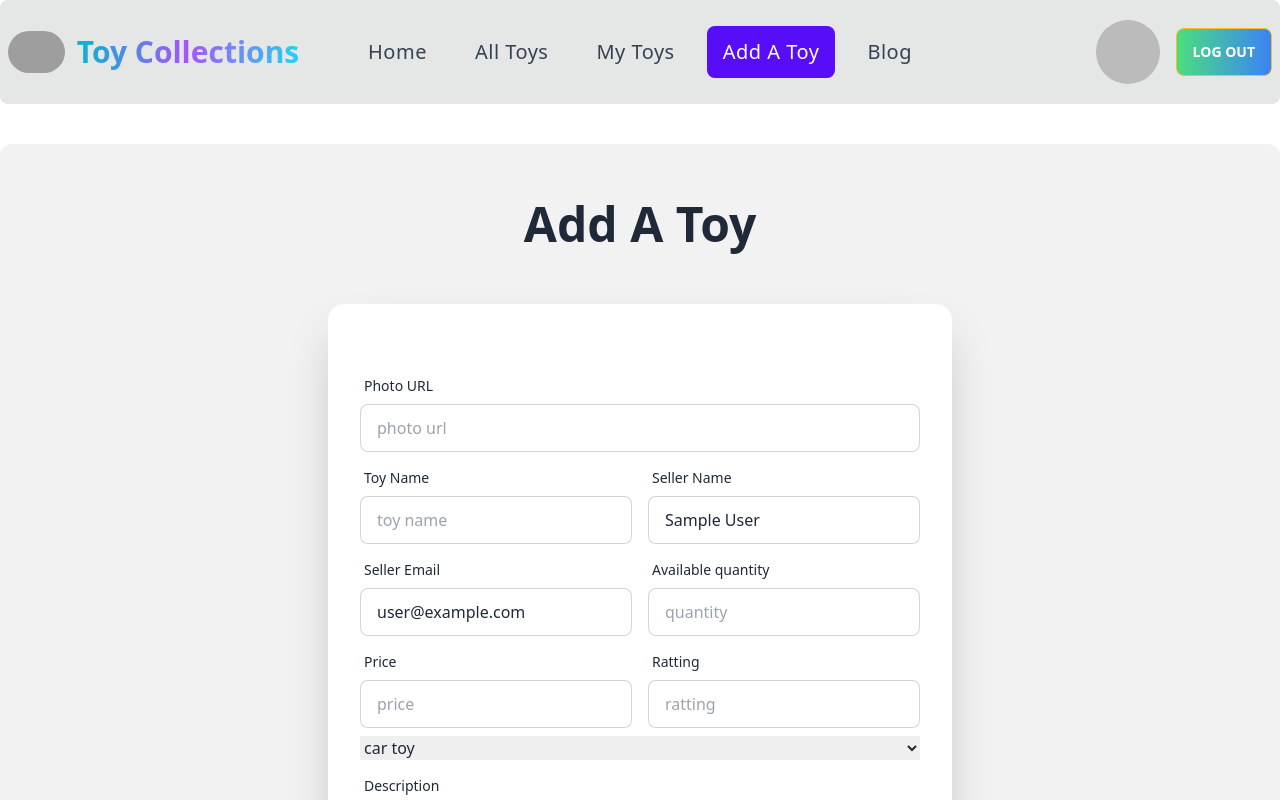
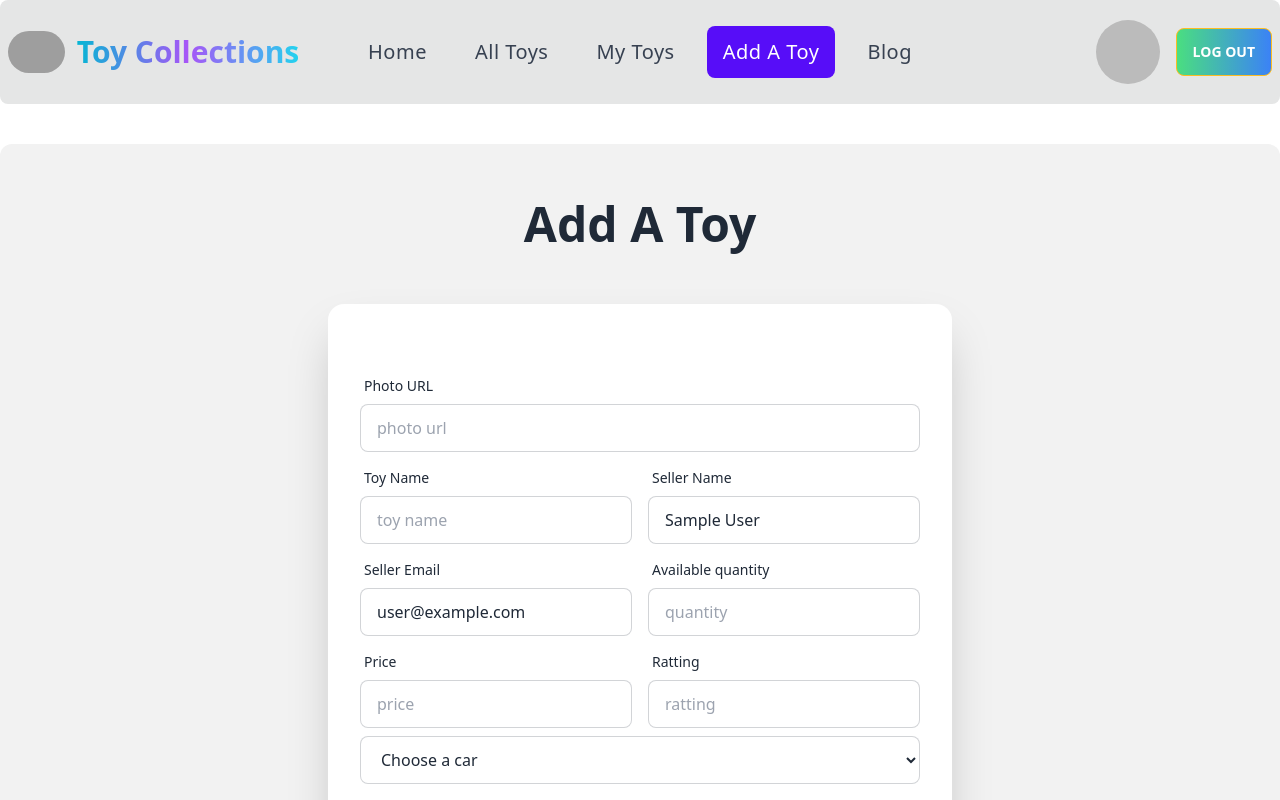
Before and after one commit to Saadsheikh133/toy-market-client, a React (Vite) app: page /addToy in a window 1280 px wide. Shown: the top 800 px of the page. Built offline with nearby package versions, Linux system fonts and the light colour scheme; no server answers; sample sign-in values are in the browser's storage; grey boxes are pictures that could not be loaded.

Commit message:
added 404 page

```diff
--- a/src/pages/AddToy/AddToy.jsx
+++ b/src/pages/AddToy/AddToy.jsx
@@ -98,8 +98,12 @@ const AddToy = () => {
                                     <input type="text" name='ratting' placeholder="ratting" className="input input-bordered" required />
                                 </div>
                             </div>
-                            <select name="category" id="">
-                                <option value="car toy">car toy</option>
+                            <select className="input input-bordered" name="category" id="">
+                                <option value="">Choose a car</option>
+                                <option value="Regular car">Regular car</option>
+                                <option value="Track">Track</option>
+                                <option value="Sports car">Sports car</option>
+                                <option value="Mini police car">Mini police car</option>
                             </select>
                             <div className="form-control">
                                 <label className="label">
--- /dev/null
+++ b/src/pages/ErrorPage/ErrorPage.jsx
@@ -0,0 +1,27 @@
+import React from 'react';
+import { useRouteError } from 'react-router-dom';
+import img from '../../assets/images/error.jpg';
+
+
+const ErrorPage = () => {
+    const error = useRouteError();
+    return (
+        <div className='lg:flex max-w-full items-center justify-between'>
+            <div className='mx-auto mt-4'>
+                <img src={img} alt="" />
+            </div>
+            <div className="divider lg:divider-horizontal">OR</div>
+            <div id="error-page" className='text-3xl text-red-600 font-bold text-center space-y-4'>
+                <h1 className='text-7xl  font-extrabold'>Oops!</h1>
+                <p>Sorry, an unexpected error has occurred.</p>
+                <p>
+                    <i>{error.data}</i>
+                    <br />
+                    <i>{error.statusText || error.message}</i>
+                </p>
+            </div>
+        </div>
+    );
+};
+
+export default ErrorPage;
--- a/src/pages/Home/singleCard/SingleCard.jsx
+++ b/src/pages/Home/singleCard/SingleCard.jsx
@@ -24,7 +24,7 @@ const SingleCard = () => {
 
     return (
         <div>
-            <div className="hero min-h-screen bg-base-200 my-10">
+            <div className="hero min-h-screen bg-base-200 my-10 rounded-xl">
                 <div className="hero-content flex-col lg:flex-row-reverse">
                     <img src={img} className="lg:max-w-lg rounded-lg shadow-2xl" />
                     <div>
--- a/src/routes/Route.jsx
+++ b/src/routes/Route.jsx
@@ -7,11 +7,13 @@ import Blog from "../pages/Blogs/Blog";
 import AddToy from "../pages/AddToy/AddToy";
 import PrivateRoute from "./PrivateRoute/PrivateRoute";
 import MyToys from "../pages/MyToys/MyToys";
+import ErrorPage from "../pages/ErrorPage/ErrorPage";
 
 const router = createBrowserRouter([
     {
         path: '/',
         element: <Main></Main>,
+        errorElement: <ErrorPage></ErrorPage>,
         children: [
             {
                 path: '/',
```
Also changed, not shown: src/assets/images/404.jpg (added), src/assets/images/error.jpg (added).
